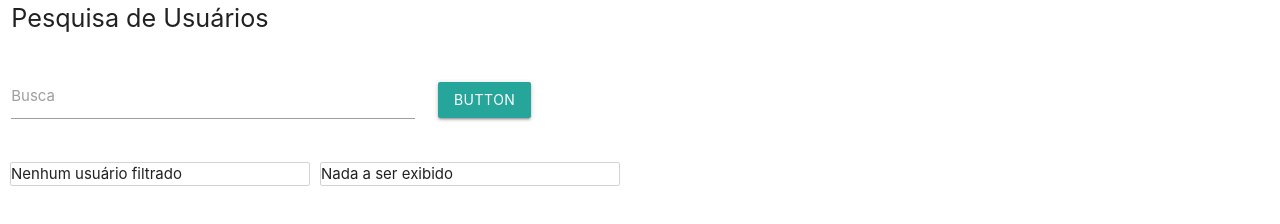
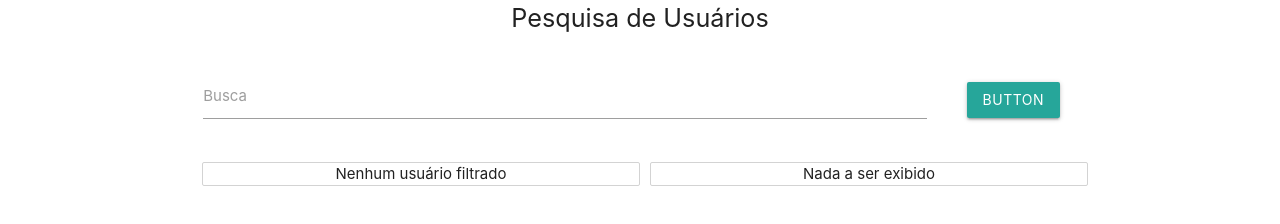
Before and after one commit to heberRibeiro/search-user, a plain HTML site: page index.html in a window 1280 px wide. Drawn offline with nearby package versions, Linux system fonts and the light colour scheme.

Commit message:
Layout structuring

```diff
--- a/css/style.css
+++ b/css/style.css
@@ -5,13 +5,14 @@
 .estatistic-col,
 .user-col {
   margin-left: 10px;
-  width: 300px;
-  border-style: solid;
-  border-width: 1px;
+  border: 1px solid lightgray;
   border-radius: 2px;
-  border-color: lightgray;
+  width: 40rem;
+  display: inline-block;
 }
 
 .colunas {
   display: flex;
+  flex-direction: row;
+  justify-content: center;
 }
--- a/index.html
+++ b/index.html
@@ -17,6 +17,7 @@
     <title>Document</title>
   </head>
   <body>
+    <div style="text-align: center;" class="container">
       <div class="row">
         <div class="col s12">
           <span class="flow-text">Pesquisa de Usuários</span>
@@ -24,7 +25,7 @@
       </div>
 
       <div class="row">
-      <div class="input-field col s4">
+        <div class="input-field col s10">
           <input id="name" type="text" class="validate" />
           <label for="name">Busca</label>
         </div>
@@ -34,8 +35,9 @@
       </div>
 
       <div class="colunas">
-      <div class="user-col">Nenhum usuário filtrado<span></span></div>
-      <div class="estatistic-col">Nada a ser exibido<span></span></div>
+        <div class="user-col"><div>Nenhum usuário filtrado</div></div>
+        <div class="estatistic-col"><div>Nada a ser exibido</div></div>
+      </div>
     </div>
 
     <!-- Compiled and minified JavaScript -->
```
Lines whose indentation alone changed are shown as unchanged.
